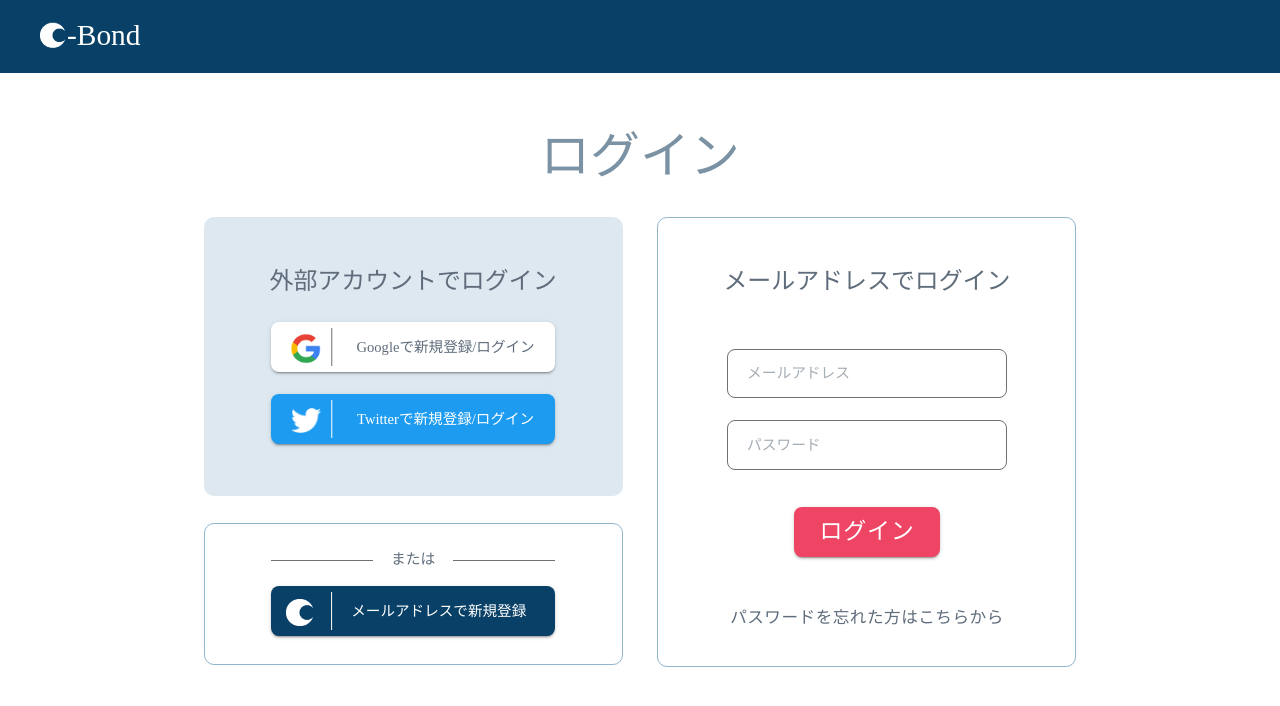
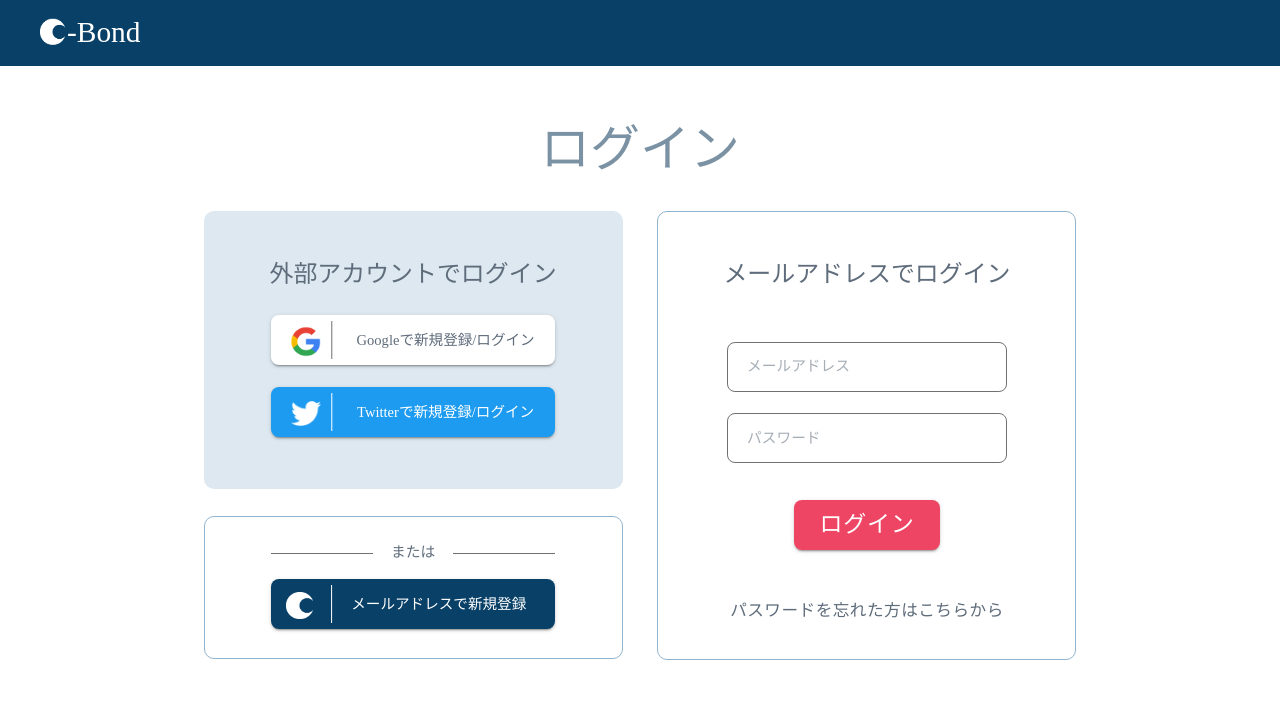
Before and after one commit to Shuri-Honda-1101/CV-chatapp, a React (Create React App) app: page /login in a window 1280 px wide. Shown: the top 706 px of the page. Built offline with nearby package versions, Linux system fonts and the light colour scheme; no server answers.

Commit message:
Change header height

```diff
--- a/src/pages/Login.js
+++ b/src/pages/Login.js
@@ -149,7 +149,7 @@ export const Login = ({ history }) => {
 
 const Header = styled.section`
   background-color: #094067;
-  height: 9.1vh;
+  height: 5.15vw;
   color: #fffffe;
   font-family: Montserrat;
   font-size: 2.3vw; //4.4rem;
@@ -364,11 +364,6 @@ const LoginNew = styled.div`
   .btn-new {
     color: #ffffff;
     background-color: #094067;
-    // img {
-    //   width: 2.1vw; //4rem;
-    //   vertical-align: middle;
-    //   margin-right: 2.9vw; //6.5rem;
-    // }
     :after {
       background-color: #ffffff;
     }
```
